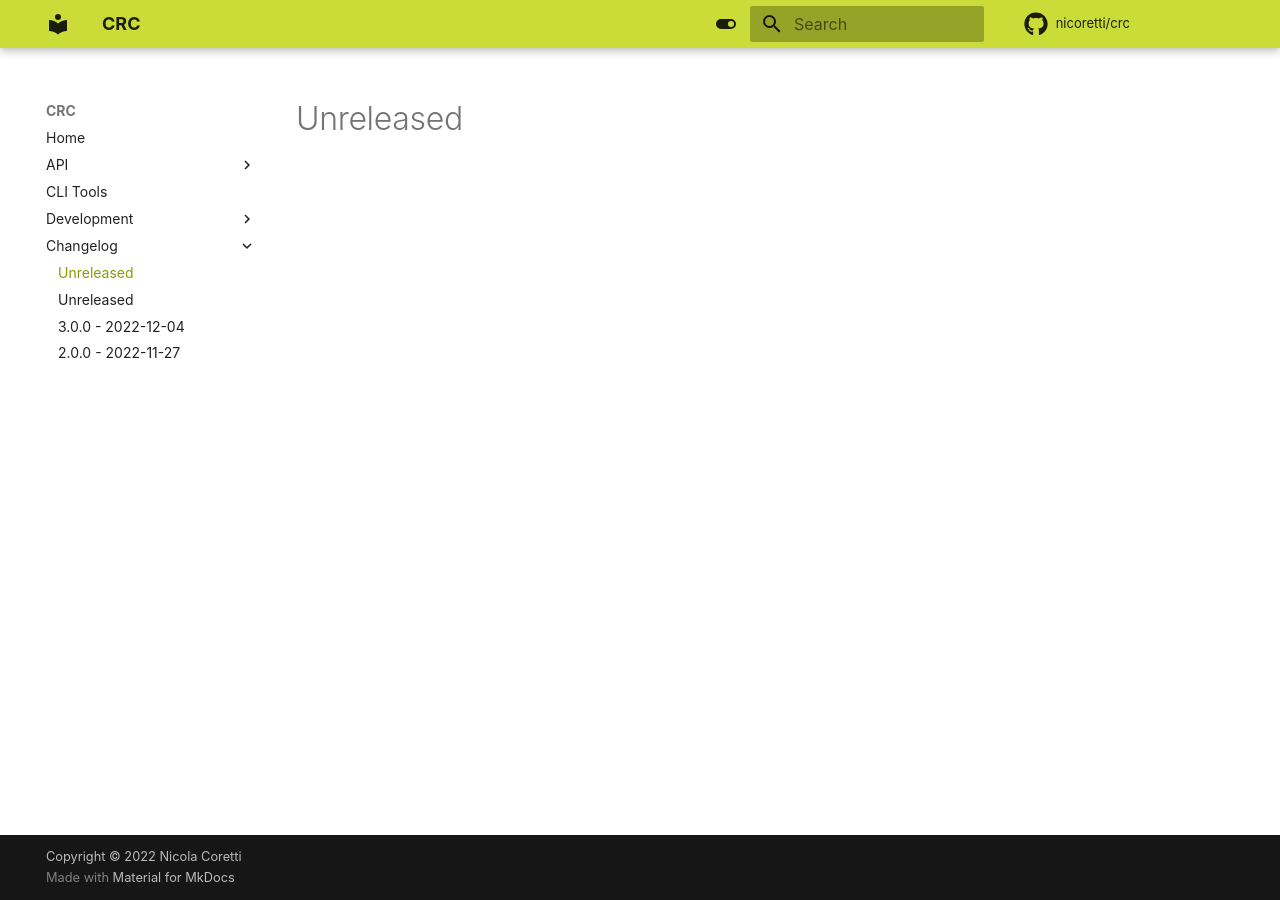
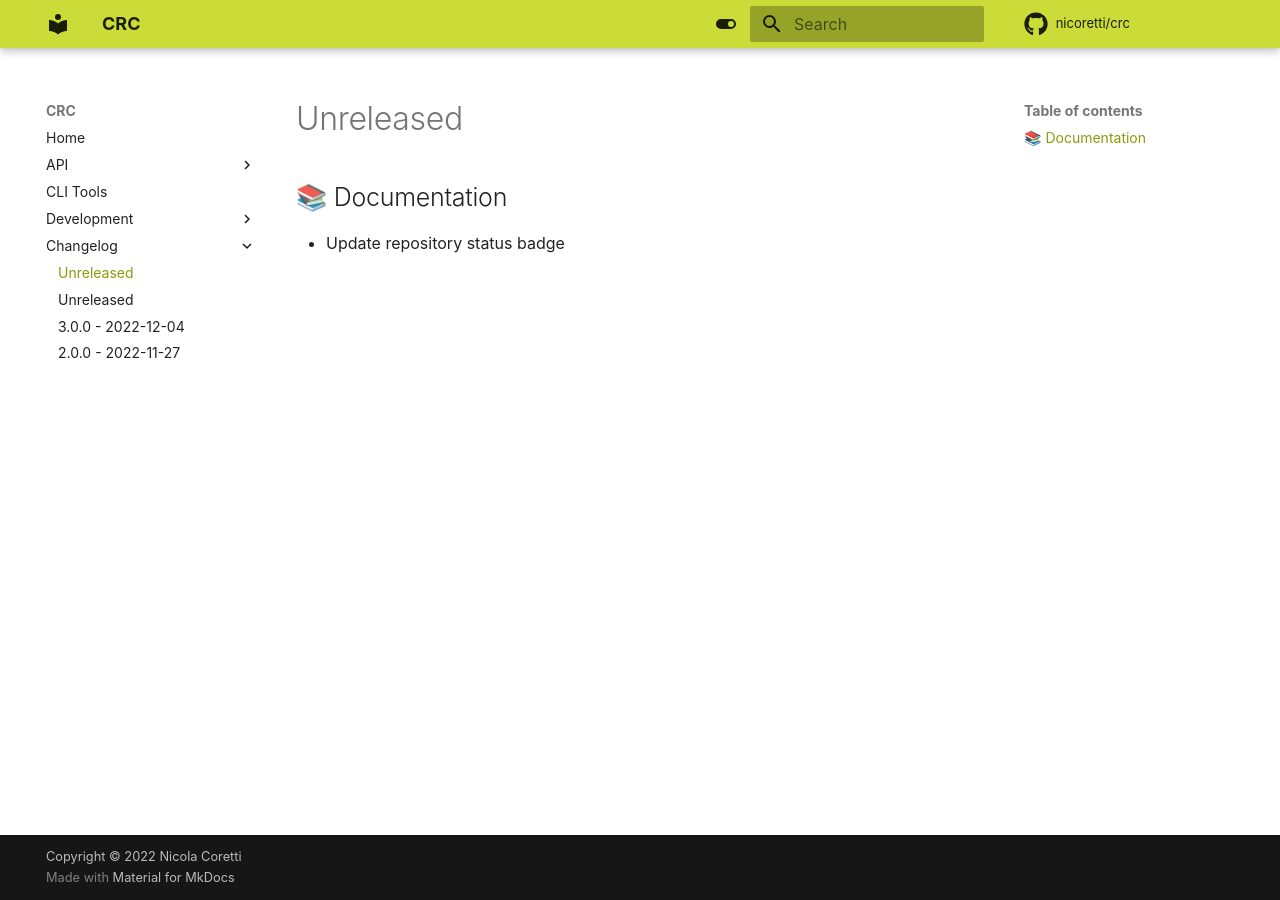
Before and after one commit to Nicoretti/crc, an MkDocs documentation site: the page built from docs/docs/changelog/unreleased.md, in a window 1280 px wide. Built offline with MkDocs 1.6.1 and Material for MkDocs 9.7.7, drawn with Linux system fonts in a browser that asks for light colours; comment, search, counter and statistics services are not loaded.

Commit message:
Update repository status badge

```diff
--- a/docs/docs/changelog/unreleased.md
+++ b/docs/docs/changelog/unreleased.md
@@ -1 +1,4 @@
 # Unreleased
+
+## 📚 Documentation
+* Update repository status badge
```
Also changed, not shown: README.md.
